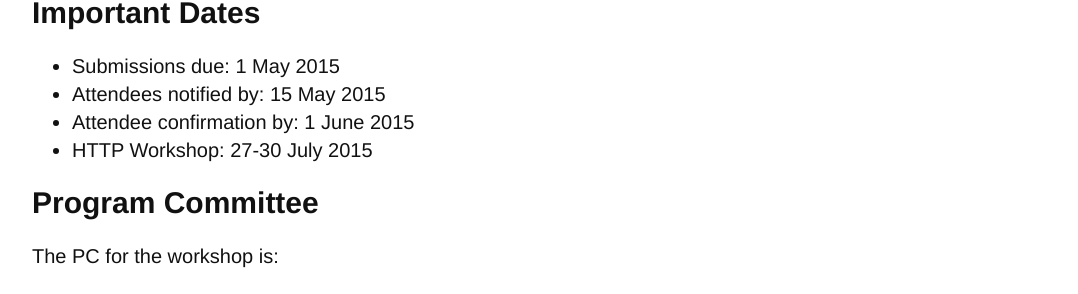
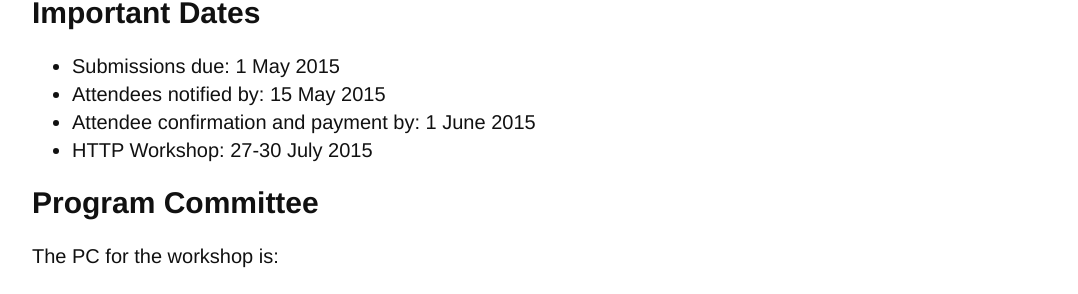
Before and after one commit to HTTPWorkshop/httpworkshop.github.io, a Jekyll site: the page built from index.md, in a window 1280 px wide. Shown: the part 1644-1938 px from the top of the page, without its empty margins (98-1176 px from the left). Built offline with Jekyll 4.4.1, drawn with Linux system fonts in a browser that asks for light colours.

Commit message:
.. and payment ..

```diff
--- a/index.md
+++ b/index.md
@@ -82,7 +82,7 @@ Please send submissions to XXX by **1 May 2015**.
 
 * Submissions due: 1 May 2015
 * Attendees notified by: 15 May 2015
-* Attendee confirmation by: 1 June 2015
+* Attendee confirmation and payment by: 1 June 2015
 * HTTP Workshop: 27-30 July 2015
 
 
```
